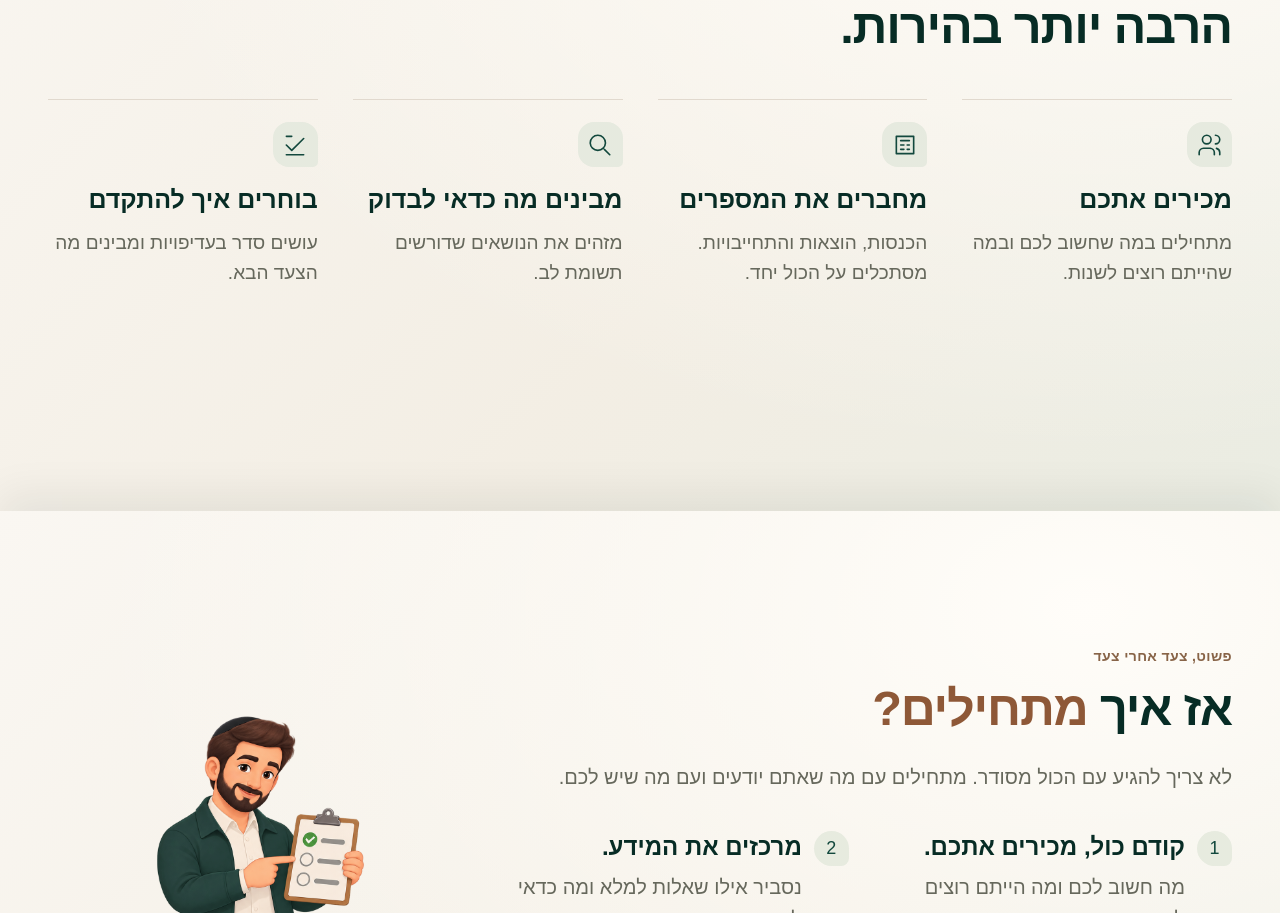
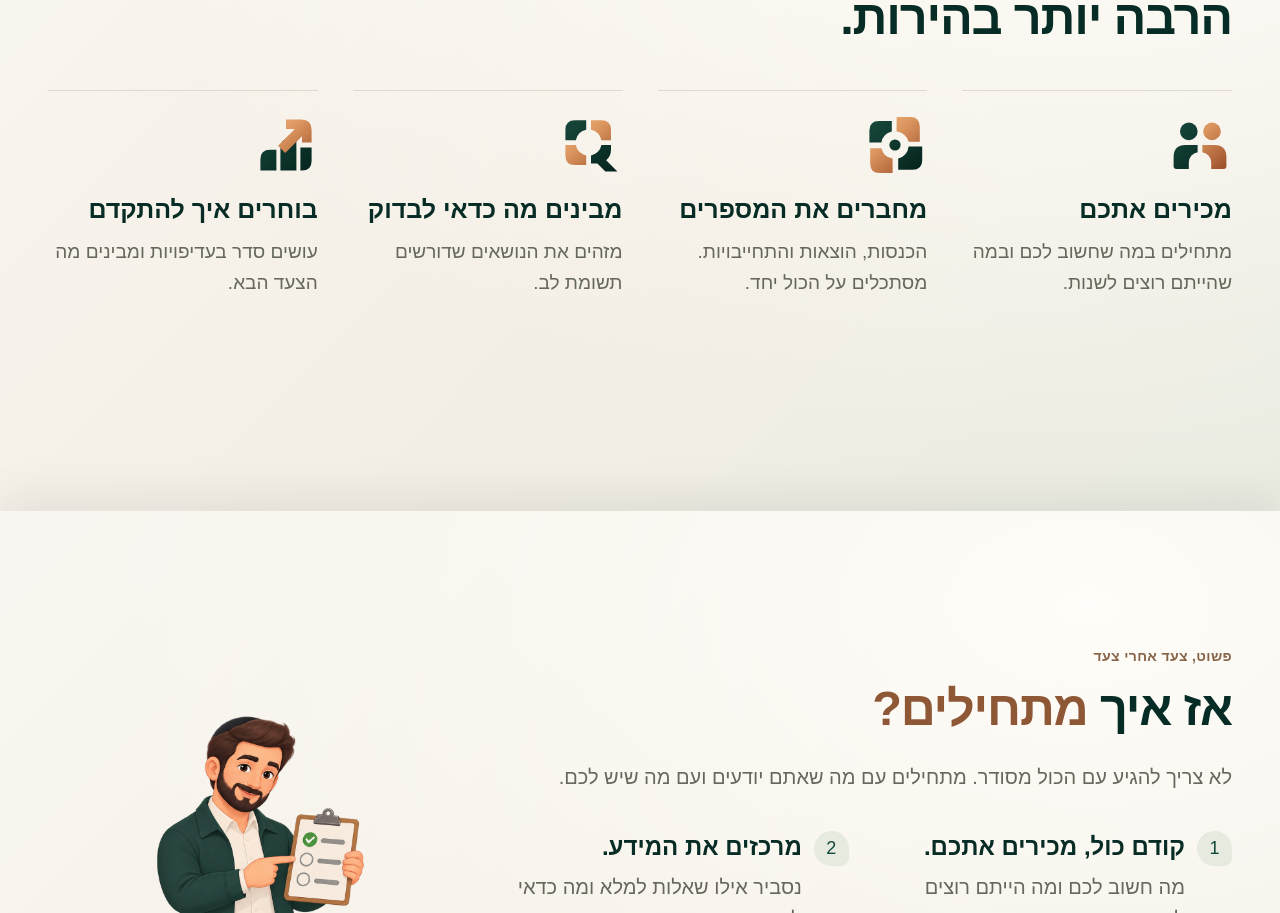
Before and after one commit to huxhkuh/family360-preview, a React (Vite) app: page / in a window 1280 px wide. Shown: the part 1089-2002 px from the top of the page. Built offline with nearby package versions, Linux system fonts and the light colour scheme.

Commit message:
Draw custom benefit icons in the brand's green and copper visual language

```diff
--- /dev/null
+++ b/src/landing/BenefitIcon.tsx
@@ -0,0 +1,38 @@
+import {useId} from 'react';
+
+// A shared 80-unit drawing grid: solid petals, circular cutouts and copper accents.
+export function BenefitIcon({kind}:{kind:'people'|'connect'|'discover'|'advance'}){
+ const id=useId();
+ const green=`url(#${id}-green)`;
+ const copper=`url(#${id}-copper)`;
+ return <svg viewBox="0 0 80 80" fill="none" aria-hidden="true" focusable="false">
+  <defs>
+   <linearGradient id={`${id}-green`} x1="8" y1="8" x2="70" y2="74" gradientUnits="userSpaceOnUse"><stop stopColor="#17483b"/><stop offset="1" stopColor="#05251e"/></linearGradient>
+   <linearGradient id={`${id}-copper`} x1="12" y1="8" x2="68" y2="72" gradientUnits="userSpaceOnUse"><stop stopColor="#f0b77d"/><stop offset=".38" stopColor="#dc965f"/><stop offset="1" stopColor="#9d502a"/></linearGradient>
+  </defs>
+  {kind==='people'&&<>
+   <circle cx="26" cy="23" r="11" fill={green}/><circle cx="55" cy="23" r="11" fill={copper}/>
+   <path d="M7 67V55Q7 40 22 40H37V49A13 13 0 0 0 26 62V70H10Q7 70 7 67Z" fill={green}/>
+   <path d="M73 67V55Q73 40 58 40H43V49A13 13 0 0 1 54 62V70H70Q73 70 73 67Z" fill={copper}/>
+  </>}
+  {kind==='connect'&&<>
+   <path d="M8 37V22Q8 10 20 10H36V23A17 17 0 0 0 23 37Z" fill={green}/>
+   <path d="M42 5H59Q71 5 71 17V36H57A17 17 0 0 0 42 23Z" fill={copper}/>
+   <path d="M74 42V59Q74 71 62 71H44V57A17 17 0 0 0 57 42Z" fill={green}/>
+   <path d="M37 75H21Q9 75 9 63V44H23A17 17 0 0 0 37 57Z" fill={copper}/>
+   <circle cx="40" cy="40" r="7" fill={green}/>
+  </>}
+  {kind==='discover'&&<>
+   <path d="M8 34V21Q8 9 20 9H34V21A16 16 0 0 0 21 34Z" fill={green}/>
+   <path d="M40 9H53Q65 9 65 21V34H53A16 16 0 0 0 40 21Z" fill={copper}/>
+   <path d="M8 40H21A16 16 0 0 0 34 53V65H20Q8 65 8 53Z" fill={copper}/>
+   <path d="M40 53A16 16 0 0 0 53 40H65V46Q65 54 59 59L73 73H58L48 63H40Z" fill={green}/>
+  </>}
+  {kind==='advance'&&<>
+   <path d="M8 58Q8 46 20 46H28V72H8Z" fill={green}/>
+   <path d="M33 44Q33 32 45 32H53V72H33Z" fill={green}/>
+   <path d="M58 43H72V60Q72 72 60 72H58Z" fill={green}/>
+   <path d="M40 8H59Q72 8 72 21V37H60V29L39 50L30 41L51 20H40Z" fill={copper}/>
+  </>}
+ </svg>;
+}
--- a/src/landing/WelcomePage.tsx
+++ b/src/landing/WelcomePage.tsx
@@ -1,3 +1,4 @@
+import {BenefitIcon} from './BenefitIcon';
 import {usePageStack,scrollToPage} from './usePageStack';
 import {BrandLogo,brandAsset} from '../branding/Brand';
 const WELCOME_ART={logo:brandAsset()};
@@ -12,7 +13,7 @@ export function WelcomePage(props:PublicProps){
   <header className="public-header" data-theme={headerTheme} data-visible={headerVisible}><a href="#welcome" className="public-logo" aria-label="מסודרים 360, ראש הדף"><img className="landing-brand-image" src={brandAsset(headerTheme)} alt="מסודרים 360 — עושים לך סדר בכסף"/></a><nav aria-label="ניווט בדף הבית">{props.accountName&&<button className="account-access" onClick={props.onAccount}>האזור האישי</button>}<a href="#welcome-how" onClick={e=>{e.preventDefault();props.onLearn();}}>איך זה עובד?</a><a href="#welcome-price">כמה זה עולה?</a><button onClick={props.onSystem}>כניסה לדמו המערכת</button></nav></header>
   <main id="welcome-main">
    <section data-page-theme="dark" className="public-hero public-spread"><div><p className="brand-kicker">נעים להכיר, אנחנו מסודרים 360</p><h1>את הצעד הראשון<br/>כבר עשיתם.</h1><p className="public-intro">נכנסתם לכאן, באתם להתעניין, לראות מה יש לנו להציע.</p><p>אז בואו נכיר רגע.<br/>אנחנו כאן כדי לעזור לכם להבין מה קורה עם הכסף שלכם, איפה אפשר לשפר, ומה כדאי לעשות קודם.</p><a className="primary brand-primary" href="#welcome-how" onClick={e=>{e.preventDefault();props.onLearn();}}>בואו נראה איך זה עובד</a><span className="public-margin-note">כמה דקות של היכרות. מתחילים כאן.</span></div><WelcomeArt name="welcome" number="01" caption="טוב שבאתם. בואו נכיר."/></section>
-   <section className="public-benefits" aria-labelledby="welcome-benefits-title"><p className="brand-kicker">אז מה יש לנו להציע?</p><h2 id="welcome-benefits-title">קצת יותר סדר.<br className="welcome-mobile-break"/> הרבה יותר בהירות.</h2><div className="public-benefit-items">{[{title:'מכירים אתכם',text:'מתחילים במה שחשוב לכם ובמה שהייתם רוצים לשנות.',path:'M16 21v-2a4 4 0 0 0-4-4H6a4 4 0 0 0-4 4v2M9 3a4 4 0 1 0 0 8 4 4 0 0 0 0-8m8 0a4 4 0 0 1 0 8m4 10v-2a4 4 0 0 0-3-3.9'},{title:'מחברים את המספרים',text:'הכנסות, הוצאות והתחייבויות. מסתכלים על הכול יחד.',path:'M4 4h16v16H4ZM8 8h8M8 12h3m3 0h2m-8 4h3m3 0h2'},{title:'מבינים מה כדאי לבדוק',text:'מזהים את הנושאים שדורשים תשומת לב.',path:'m21 21-5-5M10 3a7 7 0 1 0 0 14 7 7 0 0 0 0-14'},{title:'בוחרים איך להתקדם',text:'עושים סדר בעדיפויות ומבינים מה הצעד הבא.',path:'m4 12 5 5L20 6M4 4h5M4 21h16'}].map(item=><article key={item.title}><span className="public-benefit-icon"><svg aria-hidden="true" viewBox="0 0 24 24" fill="none" stroke="currentColor" strokeWidth="1.5" strokeLinecap="round" strokeLinejoin="round"><path d={item.path}/></svg></span><h3>{item.title}</h3><p>{item.text}</p></article>)}</div></section>
+   <section className="public-benefits" aria-labelledby="welcome-benefits-title"><p className="brand-kicker">אז מה יש לנו להציע?</p><h2 id="welcome-benefits-title">קצת יותר סדר.<br className="welcome-mobile-break"/> הרבה יותר בהירות.</h2><div className="public-benefit-items">{[{title:'מכירים אתכם',text:'מתחילים במה שחשוב לכם ובמה שהייתם רוצים לשנות.',icon:'people' as const},{title:'מחברים את המספרים',text:'הכנסות, הוצאות והתחייבויות. מסתכלים על הכול יחד.',icon:'connect' as const},{title:'מבינים מה כדאי לבדוק',text:'מזהים את הנושאים שדורשים תשומת לב.',icon:'discover' as const},{title:'בוחרים איך להתקדם',text:'עושים סדר בעדיפויות ומבינים מה הצעד הבא.',icon:'advance' as const}].map(item=><article key={item.title}><span className="public-benefit-icon"><BenefitIcon kind={item.icon}/></span><h3>{item.title}</h3><p>{item.text}</p></article>)}</div></section>
    <section className="public-story public-process public-spread" id="welcome-how"><div><p className="brand-kicker">פשוט, צעד אחרי צעד</p><h2>אז איך <em>מתחילים?</em></h2><p>לא צריך להגיע עם הכול מסודר. מתחילים עם מה שאתם יודעים ועם מה שיש לכם.</p><ol className="public-process-steps"><li><span>1</span><div><h3>קודם כול, מכירים אתכם.</h3><p>מה חשוב לכם ומה הייתם רוצים לשנות.</p></div></li><li><span>2</span><div><h3>מרכזים את המידע.</h3><p>נסביר אילו שאלות למלא ומה כדאי להכין.</p></div></li><li><span>3</span><div><h3>מסתכלים יחד על המספרים.</h3><p>מחברים הכנסות, הוצאות והתחייבויות לתמונה אחת.</p></div></li><li><span>4</span><div><h3>מבינים מה הצעד הבא.</h3><p>עושים סדר בנושאים שכדאי לטפל בהם קודם.</p></div></li></ol><a className="primary brand-primary" href="#welcome-price">בואו נתקדם</a><a className="text-button" href="#welcome-about">רגע, ספרו לי עוד</a></div><WelcomeArt name="preparation" number="02" caption="הקמע שלנו מלווה אתכם ברשימת צעדים פשוטה"/></section>
    <section className="public-story public-spread" id="welcome-about"><WelcomeArt name="clarity" number="03" caption="הקמע שלנו בודק ומסדר את המסמכים על השולחן"/><div><p className="brand-kicker">בואו נדבר על הכסף שלכם</p><h2>יש שאלות שחוזרות.<br/><em>נעשה בהן סדר.</em></h2><p className="story-quote">״אנחנו מרוויחים בסדר.<br/>אז איך שוב צפוף בסוף החודש?״</p><p>כל ההוצאות האלה באמת נחוצות? אולי אנחנו משלמים יותר מדי? כשכל פרט נמצא במקום אחר, קשה לראות איך הכול מתחבר.</p><p>אנחנו כאן כדי לעבור איתכם על הדברים, בשפה פשוטה ובגובה העיניים. להבין מה קורה היום — ומה כדאי לעשות מכאן.</p><a className="primary brand-primary" href="#welcome-faq">עוד כמה דברים שכדאי לדעת</a></div></section>
    <section className="public-faq" id="welcome-faq"><div><p className="brand-kicker">לפני שעושים את הצעד הבא</p><h2>אולי רציתם <em>לשאול.</em></h2></div><div className="public-faq-items"><details><summary>צריך להגיע עם הכול מסודר?</summary><p>אפשר להתחיל עם המידע שיש לכם. נסביר מה לרכז ומה עוד חסר. ואם משהו לא ברור — תשאלו.</p></details><details><summary>מה בדיוק כלול ב־490 ש״ח?</summary><p>הדף נמצא בהכנה. פירוט השירות והתוצר שתקבלו יושלמו עם ניסן ויוצגו כאן לפני פתיחת הרשמה או תשלום.</p></details><details><summary>מה קורה כשממשיכים כאן בדמו?</summary><p>נפתח הסבר על השלב הבא. לא נפתח תיק, לא נשלח מידע ולא מתבצע חיוב. אפשר להתרשם בנפרד מדמו המערכת.</p></details></div></section>
--- a/src/landing/premium.css
+++ b/src/landing/premium.css
@@ -86,3 +86,8 @@
  .premium-public.restored-home .public-process-steps{display:grid;grid-template-columns:1fr;gap:28px;margin:32px 0 36px}
  .premium-public.restored-home .public-process-steps li{margin:0}
 }
+
+/* Brand symbols stand on the page, like the logo, without generic icon tiles. */
+.premium-public.restored-home .public-benefit-icon{width:64px;height:64px;background:none;border-radius:0}
+.premium-public.restored-home .public-benefit-icon svg{display:block;width:64px;height:64px;overflow:visible}
+@media(max-width:700px){.premium-public.restored-home .public-benefit-icon,.premium-public.restored-home .public-benefit-icon svg{width:56px;height:56px}}
```
